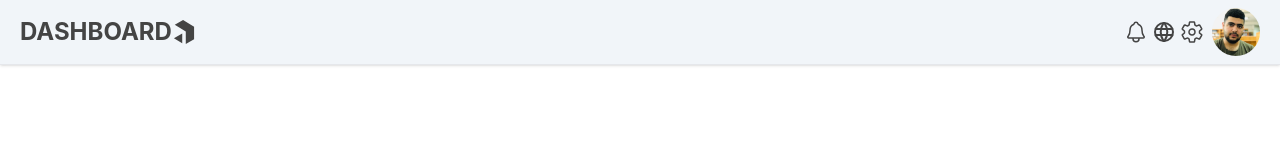
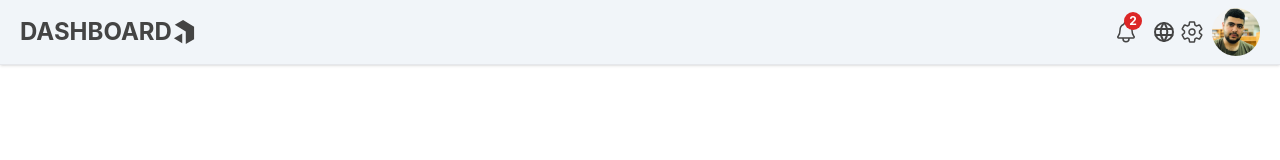
Before and after one commit to ghasemizade/dashboard-cms, a React (Create React App) app: page / in a window 1280 px wide. Shown: the top 160 px of the page. Built offline with nearby package versions, Linux system fonts and the light colour scheme.

Commit message:
fix notif alert header

```diff
--- a/src/components/Header.js
+++ b/src/components/Header.js
@@ -30,15 +30,33 @@ export default function Header() {
         "mx-5"
       )}>
           <div className={clsx(
-            "flex",
+            "flex justify-center items-center",
             "mr-1"
           )}>
-            <IoNotificationsOutline className={clsx(
-              "mr-1",
+            <div className={clsx(
+              "w-8 md:w-12 h-8 md:h-12",
+              "rounded-full",
+              "flex justify-center items-center",
               "cursor-pointer",
-              "hover:text-black",
-              "md:text-2xl text-lg"
-            )}/>
+              "relative"
+            )}>
+              <IoNotificationsOutline className={clsx(
+                "mr-1",
+                "cursor-pointer",
+                "hover:text-black",
+                "md:text-2xl text-lg"
+              )}/>
+                <div className={clsx(
+                  "h-[14px] md:h-[18px]",
+                  "min-w-[14px] md:min-w-[18px]",
+                  "bg-red-600",
+                  "rounded-full",
+                  "absolute top-1 left-3 md:left-5",
+                  "text-white text-[10px] md:text-[12px]",
+                  "flex justify-center items-center",
+                  "px-[2px] md:px-[5px]"
+                )}>2</div>
+            </div>
             <TbWorld className={clsx(
               "mr-1",
               "cursor-pointer",
@@ -62,8 +80,6 @@ export default function Header() {
               )}
               draggable={false}
               src={Avatar}
-              // width={40}
-              // height={40}
               alt="avatar" />
         </div>
     </header>
```
